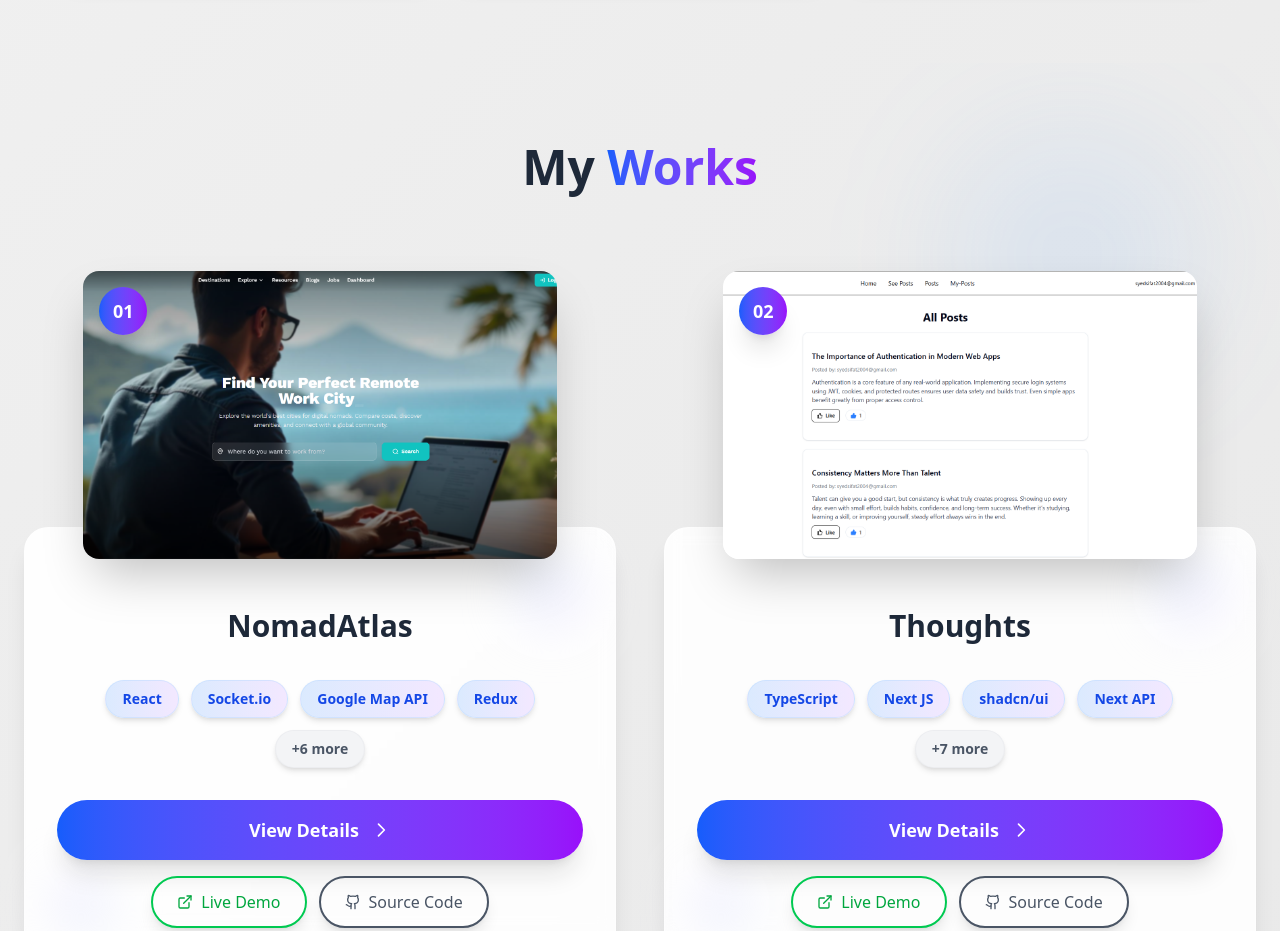
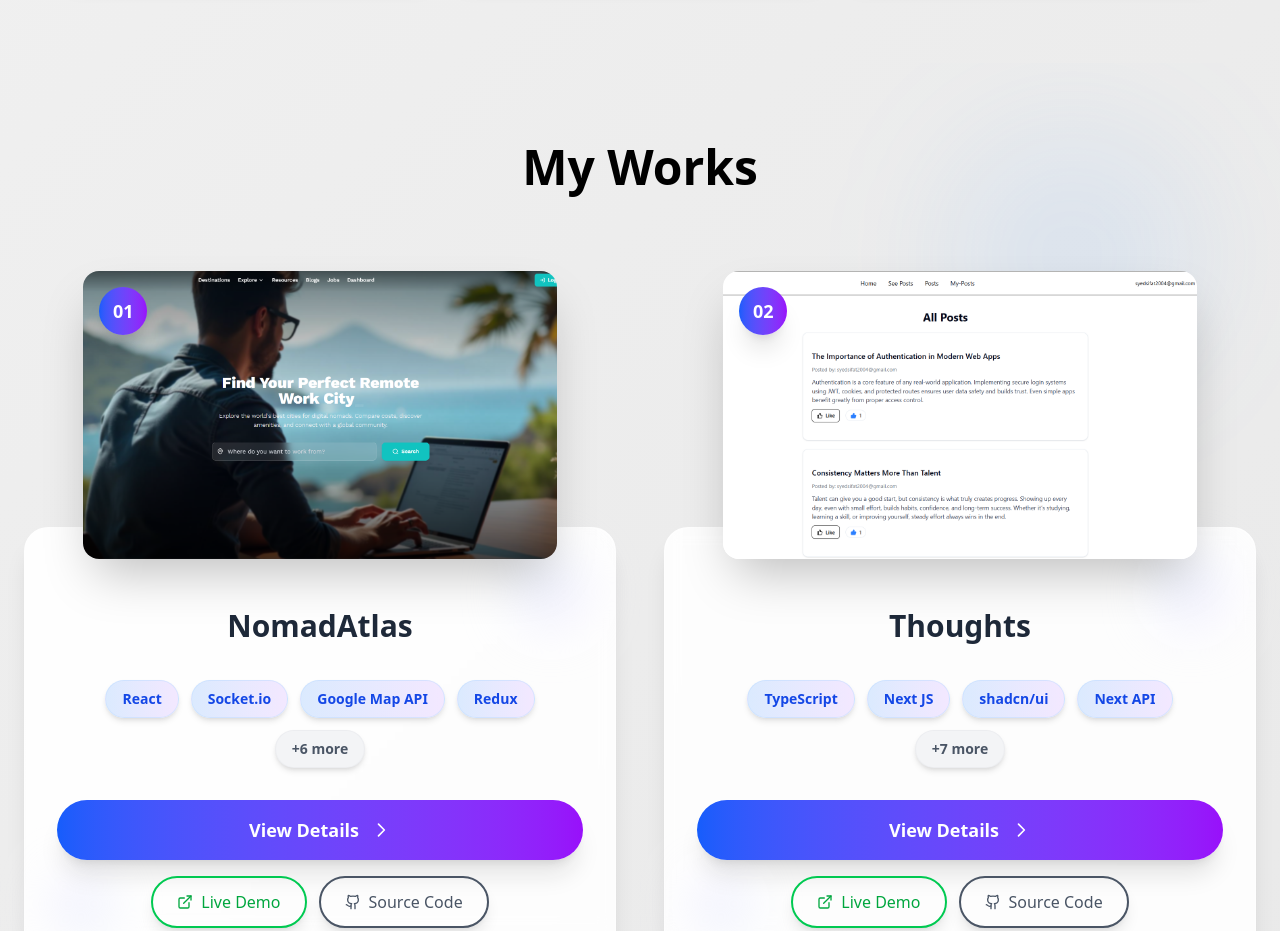
Before and after one commit to Beyond-Sifat/My-Portfolio, a React (Vite) app: page / in a window 1280 px wide. Shown: the part 2940-3871 px from the top of the page. Built offline with nearby package versions, Linux system fonts and the light colour scheme.

Commit message:
update project section heading

```diff
--- a/src/Component/Projects/Projects.jsx
+++ b/src/Component/Projects/Projects.jsx
@@ -23,11 +23,8 @@ const Projects = () => {
             </div>
 
             <div className="container mx-auto px-6 relative z-10">
-                <h2 className="text-4xl md:text-5xl font-bold text-center mb-20 text-gray-800 dark:text-gray-100">
-                    My{" "}
-                    <span className="bg-gradient-to-r from-blue-600 to-purple-600 dark:from-blue-400 dark:to-purple-400 bg-clip-text text-transparent">
-                        Works
-                    </span>
+                <h2 className="text-4xl md:text-5xl font-bold text-center mb-20 text-black dark:text-white">
+                    My Works
                 </h2>
 
                 <div className="grid lg:grid-cols-2 gap-12 max-w-7xl mx-auto">
```
